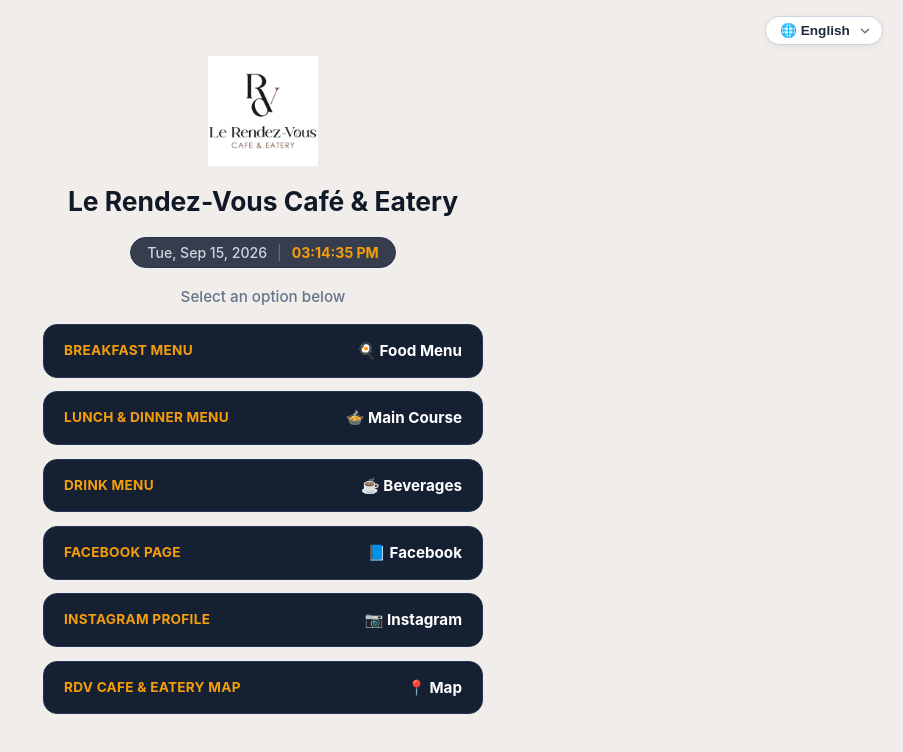
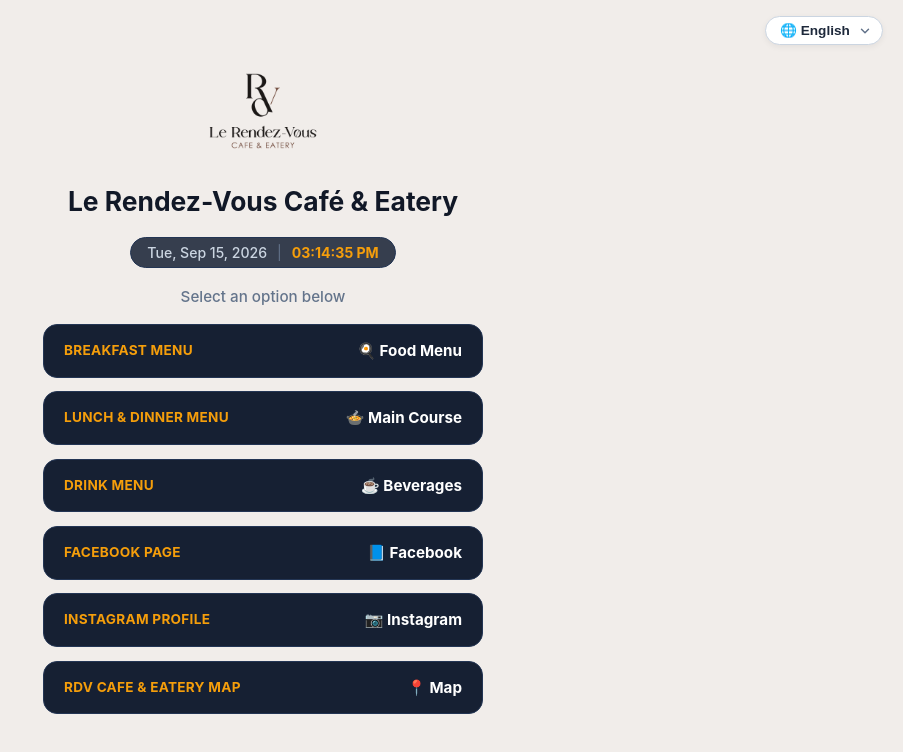
Before and after one commit to itmegamind-sudo/rdv-qr-hub, a plain HTML site: page index.html in a window 1280 px wide. Shown: the whole page, without its empty margins (377-1280 px from the left). Drawn offline with Linux system fonts and the light colour scheme; a web font is replaced by a local one.

Commit message:
Blend logo background to transparent

```diff
--- a/index.html
+++ b/index.html
@@ -94,6 +94,7 @@
             background: transparent;
             display: block;
             margin: 0 auto;
+			mix-blend-mode: multiply; /* Removes the white box */
         }
 
         h1 {
```
